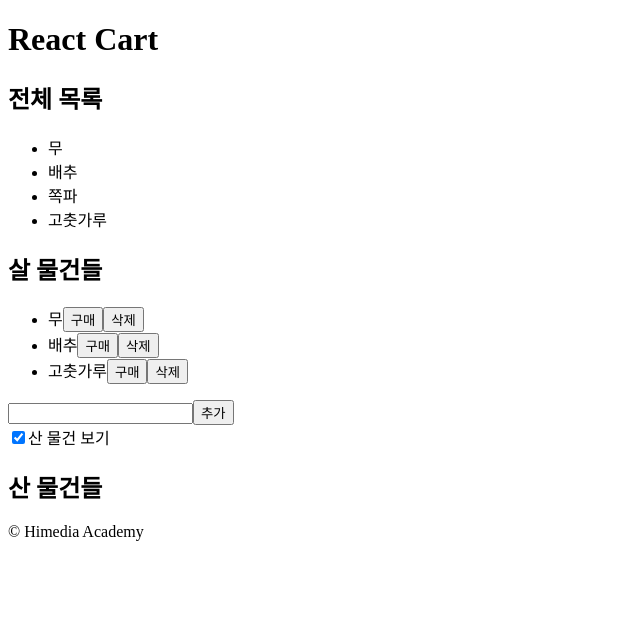
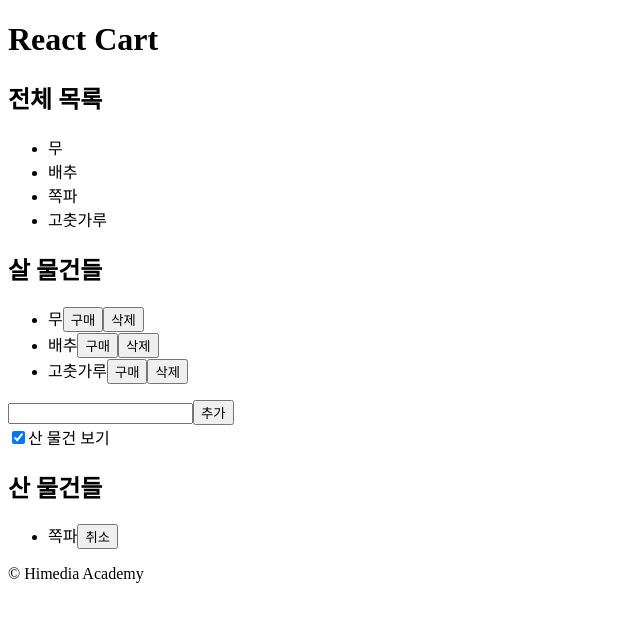
Before and after one commit to BLT24Q4/react-cart, a React (Vite) app: page / in a window 1280 px wide. Shown: the top 622 px of the page, without its empty margins (0-640 px from the left). Built offline with nearby package versions, Linux system fonts and the light colour scheme.

Commit message:
구매한 목록

```diff
--- a/src/App.jsx
+++ b/src/App.jsx
@@ -13,10 +13,14 @@ function App() {
     { id: 3, name: "쪽파", isBought: true },
     { id: 4, name: "고춧가루", isBought: false },
   ]);
+  //  산 물건 보기 여부를 체크할 state
+  const [showBoughtItems, setShowBoughtItems] = useState(true);
 
   //  isBought === false인 것만 필터링
   //  isBought === false인 것들
   const shopItems = itemList.filter((item) => !item.isBought);
+  //  isBought === true인 것들의 목록
+  const boughtItems = itemList.filter((item) => item.isBought);
 
   //  id => isBought를 true <-> false
   const toggleBought = (id) => {
@@ -51,9 +55,17 @@ function App() {
         />
 
         <CartInput />
-        <input type="checkbox" id="show-bought-items" checked={true} />
+        <input
+          type="checkbox"
+          id="show-bought-items"
+          checked={showBoughtItems}
+          onChange={(event) => setShowBoughtItems(event.target.checked)}
+        />
         <label>산 물건 보기</label>
-        <BoughtList />
+        {/* 선택적 렌더링 */}
+        {showBoughtItems && (
+          <BoughtList items={boughtItems} toggleBought={toggleBought} />
+        )}
       </main>
       <CartFooter />
     </div>
--- a/src/components/BoughtList.jsx
+++ b/src/components/BoughtList.jsx
@@ -1,7 +1,15 @@
-function BoughtList() {
+function BoughtList({ items, toggleBought }) {
   return (
     <div>
       <h2>산 물건들</h2>
+      <ul>
+        {items.map((item) => (
+          <li key={item.id}>
+            {item.name}
+            <button onClick={() => toggleBought(item.id)}>취소</button>
+          </li>
+        ))}
+      </ul>
     </div>
   );
 }
```
